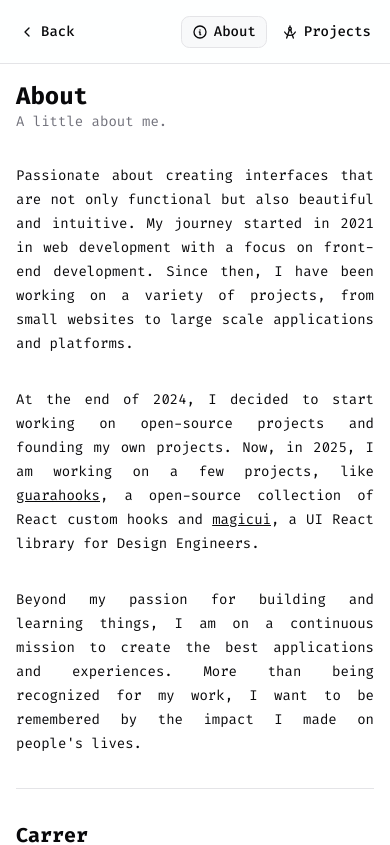
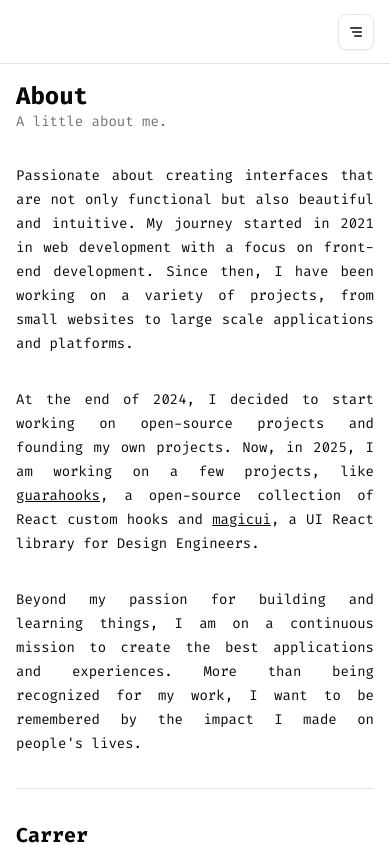
Before and after one commit to h3rmel/portfolio, a Next.js app: page /about in a window 390 px wide. Shown: the top 845 px of the page. Built offline with nearby package versions, Linux system fonts and the light colour scheme.

Commit message:
feat: mobile and desktop navigations on header

```diff
--- a/app/(portfolio)/layout.tsx
+++ b/app/(portfolio)/layout.tsx
@@ -6,9 +6,7 @@ export default function Layout({ children }: { children: React.ReactNode }) {
   return (
     <>
       <Header />
-      <main
-        className={cn('relative', 'w-full max-w-screen-lg mx-auto', 'p-4 lg:py-12')}
-      >
+      <main className={cn('relative', 'w-full max-w-screen-lg mx-auto', 'p-4 lg:py-12')}>
         {children}
       </main>
     </>
--- /dev/null
+++ b/components/layout/desktop-navigation.tsx
@@ -0,0 +1,31 @@
+import Link from 'next/link';
+
+import { cn } from '@/lib/utils';
+
+import { navigationLinks } from '@/config/navigation';
+
+import { buttonVariants } from '../ui/button';
+import { Icons, renderIcon } from '../ui/icons';
+import { NavigationLink } from './navigation-link';
+
+export function DesktopNavigation() {
+  return (
+    <nav className={cn('size-full px-4', 'lg:flex items-center justify-between', 'hidden')}>
+      <Link href="/" className={cn(buttonVariants({ variant: 'ghost', size: 'sm' }))}>
+        <Icons.ChevronLeft className="size-4" />
+        Back
+      </Link>
+      <ul className="flex items-center space-x-1">
+        {navigationLinks.map((link) => (
+          <li key={link.label}>
+            <NavigationLink
+              href={link.href}
+              label={link.label}
+              icon={renderIcon(link.icon)}
+            />
+          </li>
+        ))}
+      </ul>
+    </nav>
+  );
+}
--- a/components/layout/header.tsx
+++ b/components/layout/header.tsx
@@ -1,45 +1,20 @@
-import Link from 'next/link';
-
 import { cn } from '@/lib/utils';
 
-import { navigationLinks } from '@/config/navigation';
-
-import { buttonVariants } from '../ui/button';
-import { Icons, renderIcon } from '../ui/icons';
-import { NavigationLink } from './navigation-link';
+import { DesktopNavigation } from './desktop-navigation';
+import { MobileNavigation } from './mobile-navigation';
 
 export function Header() {
   return (
     <header
-      className={cn('z-50 sticky top-0 lg:top-4 left-0 right-0', 'w-full h-16 lg:h-auto max-w-screen-lg mx-auto')}
+      className={cn(
+        'z-50 sticky top-0 left-0 right-0',
+        'w-full h-16 max-w-screen-lg mx-auto',
+        'bg-background/75 backdrop-blur-sm',
+        'border border-t-0 border-x-0 lg:border-x lg:rounded-b-2xl',
+      )}
     >
-      <nav
-        className={cn(
-          'w-full h-full',
-          'flex items-center justify-between',
-          'bg-background/50 backdrop-blur-xs',
-          'border-b lg:border lg:rounded-md p-2',
-        )}
-      >
-        {/* Back Button */}
-        <Link href="/" className={cn(buttonVariants({ variant: 'ghost', size: 'sm' }))}>
-          <Icons.ChevronLeft />
-          Back
-        </Link>
-        {/* Navigation Links */}
-        <ul className="flex items-center space-x-1">
-          {navigationLinks.map((link) => (
-            <li key={link.label}>
-              <NavigationLink
-                href={link.href}
-                label={link.label}
-                icon={renderIcon(link.icon)}
-              />
-            </li>
-          ))}
-        </ul>
-        {/* Locale settings */}
-      </nav>
+      <DesktopNavigation />
+      <MobileNavigation />
     </header>
   );
 }
--- /dev/null
+++ b/components/layout/mobile-navigation.tsx
@@ -0,0 +1,56 @@
+import Link from 'next/link';
+
+import { cn } from '@/lib/utils';
+
+import { navigationLinks } from '@/config/navigation';
+
+import { Button, buttonVariants } from '../ui/button';
+import { Icons, renderIcon } from '../ui/icons';
+import { Popover, PopoverContent, PopoverTrigger } from '../ui/popover';
+import { NavigationLink } from './navigation-link';
+
+export function MobileNavigation() {
+  return (
+    <nav className={cn('size-full px-4', 'flex items-center justify-end', 'lg:hidden')}>
+      <Popover>
+        <PopoverTrigger asChild>
+          <Button variant="outline" size="icon">
+            <Icons.Menu className="size-4" />
+          </Button>
+        </PopoverTrigger>
+        <PopoverContent
+          className={cn(
+            'z-50',
+            'bg-background/75 backdrop-blur-sm',
+            'w-screen h-full',
+            'rounded-none border-0 border-b',
+            'flex flex-col space-y-4',
+          )}
+        >
+          <Link
+            href="/"
+            className={cn(buttonVariants({ variant: 'outline', size: 'lg' }), 'w-full')}
+          >
+            <Icons.ChevronLeft className="size-4" />
+            Back
+          </Link>
+          <hr />
+          <ul className="flex flex-col space-y-4">
+            {navigationLinks.map((link) => (
+              <li key={link.label}>
+                <NavigationLink
+                  href={link.href}
+                  label={link.label}
+                  icon={renderIcon(link.icon)}
+                  variant="outline"
+                  size="lg"
+                  className="w-full"
+                />
+              </li>
+            ))}
+          </ul>
+        </PopoverContent>
+      </Popover>
+    </nav>
+  );
+}
--- a/components/layout/navigation-link.tsx
+++ b/components/layout/navigation-link.tsx
@@ -11,10 +11,16 @@ export function NavigationLink({
   href,
   label,
   icon,
+  variant = 'ghost',
+  size = 'sm',
+  className,
 }: {
   href: string;
   label: string;
   icon: React.ReactNode;
+  variant?: 'default' | 'secondary' | 'ghost' | 'outline';
+  size?: 'default' | 'sm' | 'lg' | 'icon';
+  className?: string;
 }) {
   const pathname = usePathname();
 
@@ -22,8 +28,9 @@ export function NavigationLink({
     <Link
       href={href}
       className={cn(
-        buttonVariants({ variant: 'ghost', size: 'sm' }),
+        buttonVariants({ variant, size }),
         pathname === href && 'bg-accent/50 border-border',
+        className,
       )}
     >
       {icon}
--- a/components/ui/icons.tsx
+++ b/components/ui/icons.tsx
@@ -163,4 +163,24 @@ export const Icons = {
       <path d="M15 4h5v5" />
     </svg>
   ),
+  Menu: (props: IconProps) => (
+    <svg
+      xmlns="http://www.w3.org/2000/svg"
+      width="24"
+      height="24"
+      viewBox="0 0 24 24"
+      fill="none"
+      stroke="currentColor"
+      strokeWidth="2"
+      strokeLinecap="round"
+      strokeLinejoin="round"
+      className="icon icon-tabler icons-tabler-outline icon-tabler-menu-deep"
+      {...props}
+    >
+      <path stroke="none" d="M0 0h24v24H0z" fill="none" />
+      <path d="M4 6h16" />
+      <path d="M7 12h13" />
+      <path d="M10 18h10" />
+    </svg>
+  ),
 };
--- /dev/null
+++ b/components/ui/popover.tsx
@@ -0,0 +1,48 @@
+"use client"
+
+import * as React from "react"
+import * as PopoverPrimitive from "@radix-ui/react-popover"
+
+import { cn } from "@/lib/utils"
+
+function Popover({
+  ...props
+}: React.ComponentProps<typeof PopoverPrimitive.Root>) {
+  return <PopoverPrimitive.Root data-slot="popover" {...props} />
+}
+
+function PopoverTrigger({
+  ...props
+}: React.ComponentProps<typeof PopoverPrimitive.Trigger>) {
+  return <PopoverPrimitive.Trigger data-slot="popover-trigger" {...props} />
+}
+
+function PopoverContent({
+  className,
+  align = "center",
+  sideOffset = 15,
+  ...props
+}: React.ComponentProps<typeof PopoverPrimitive.Content>) {
+  return (
+    <PopoverPrimitive.Portal>
+      <PopoverPrimitive.Content
+        data-slot="popover-content"
+        align={align}
+        sideOffset={sideOffset}
+        className={cn(
+          "bg-popover text-popover-foreground data-[state=open]:animate-in data-[state=closed]:animate-out data-[state=closed]:fade-out-0 data-[state=open]:fade-in-0 data-[state=closed]:zoom-out-95 data-[state=open]:zoom-in-95 data-[side=bottom]:slide-in-from-top-2 data-[side=left]:slide-in-from-right-2 data-[side=right]:slide-in-from-left-2 data-[side=top]:slide-in-from-bottom-2 z-50 w-72 origin-(--radix-popover-content-transform-origin) rounded-md border p-4 shadow-md outline-hidden",
+          className
+        )}
+        {...props}
+      />
+    </PopoverPrimitive.Portal>
+  )
+}
+
+function PopoverAnchor({
+  ...props
+}: React.ComponentProps<typeof PopoverPrimitive.Anchor>) {
+  return <PopoverPrimitive.Anchor data-slot="popover-anchor" {...props} />
+}
+
+export { Popover, PopoverTrigger, PopoverContent, PopoverAnchor }
--- a/package.json
+++ b/package.json
@@ -11,6 +11,7 @@
   "dependencies": {
     "@radix-ui/react-avatar": "^1.1.10",
     "@radix-ui/react-dropdown-menu": "^2.1.15",
+    "@radix-ui/react-popover": "^1.1.14",
     "@radix-ui/react-slot": "^1.2.3",
     "@radix-ui/react-tabs": "^1.1.12",
     "class-variance-authority": "^0.7.1",
```
Also changed, not shown: 1 other file (tests, documents, lock files or other folders).
